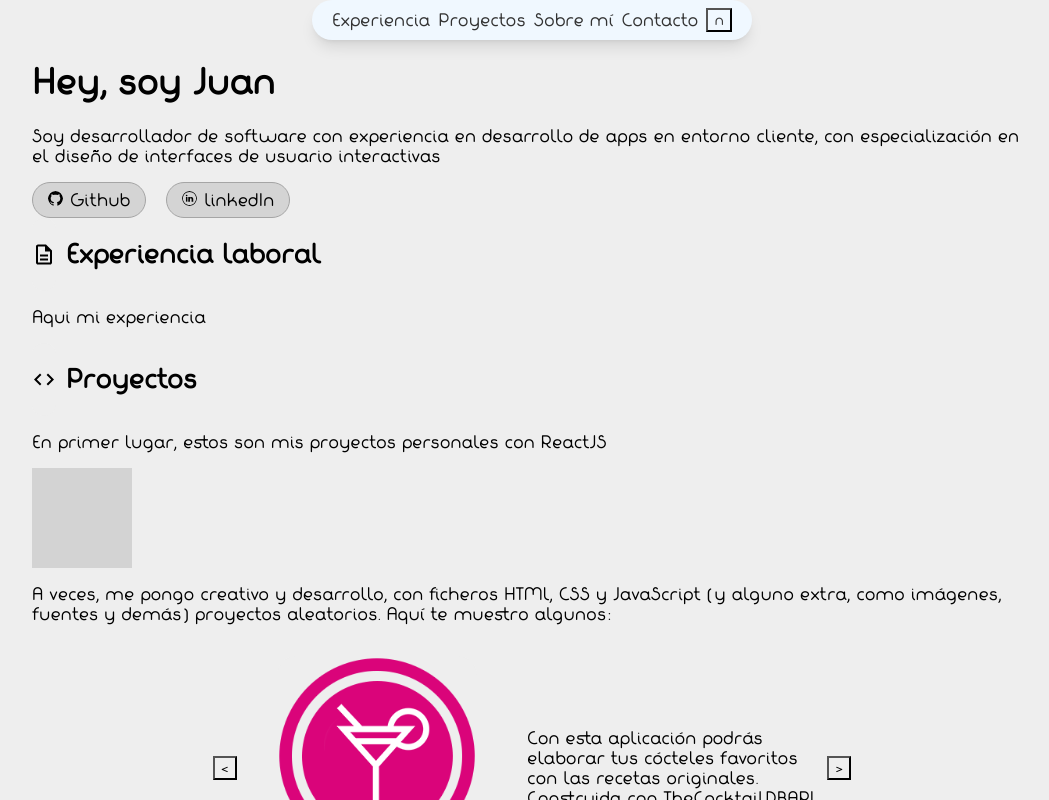
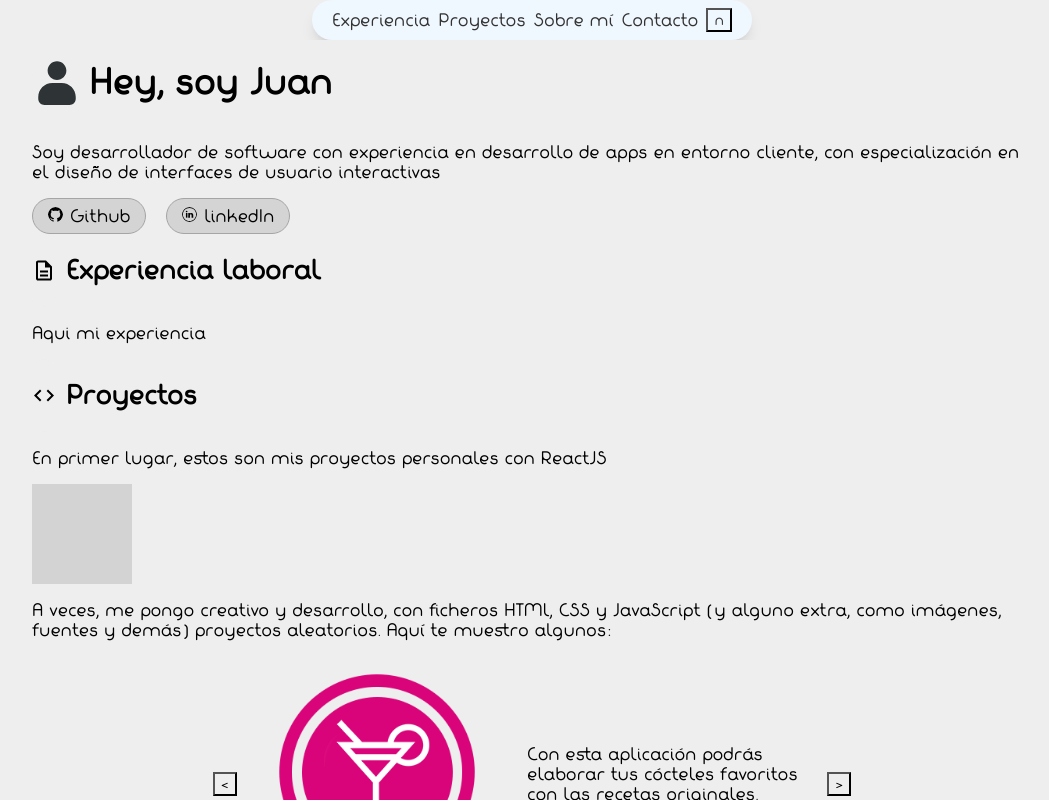
Before and after one commit to JuananA1000/Portfolio, a React (Vite) app: page / in a window 1280 px wide. Shown: the top 800 px of the page, without its empty margins (108-1157 px from the left). Built offline with nearby package versions, Linux system fonts and the light colour scheme.

Commit message:
imagen de avatar por defecto

```diff
--- a/src/components/Descripcion/Descripcion.css
+++ b/src/components/Descripcion/Descripcion.css
@@ -1,3 +1,13 @@
 .buttonsContainer {
   display: flex;
 }
+
+#profile-photo{
+  width: 50px;
+  height: 50px;
+}
+
+.header{
+  display: flex;
+  align-items: center;
+}
--- a/src/components/Descripcion/Descripcion.jsx
+++ b/src/components/Descripcion/Descripcion.jsx
@@ -1,14 +1,20 @@
 import translate from '../../es.json';
 import Button from '../Buttons/Button';
+
+// IMÁGENES
 import linkedinIcon from '../../images/svg/linkedin.svg';
 import ghIcon from '../../images/svg/github.svg';
+import avatar from '../../images/svg/avatar.svg';
 
 import './Descripcion.css';
 
 export default function Descripcion() {
   return (
     <div>
-      <h1>{translate['description-h1']}</h1>
+      <div className='header'>
+        <img src={avatar} alt='por defecto' id='profile-photo' />
+        <h1>{translate['description-h1']}</h1>
+      </div>
       <p>{translate['description-p']}</p>
 
       <div className='buttonsContainer'>
```
Also changed, not shown: src/components/Header/Header.css (line endings or trailing spaces), src/images/svg/avatar.svg (added).
